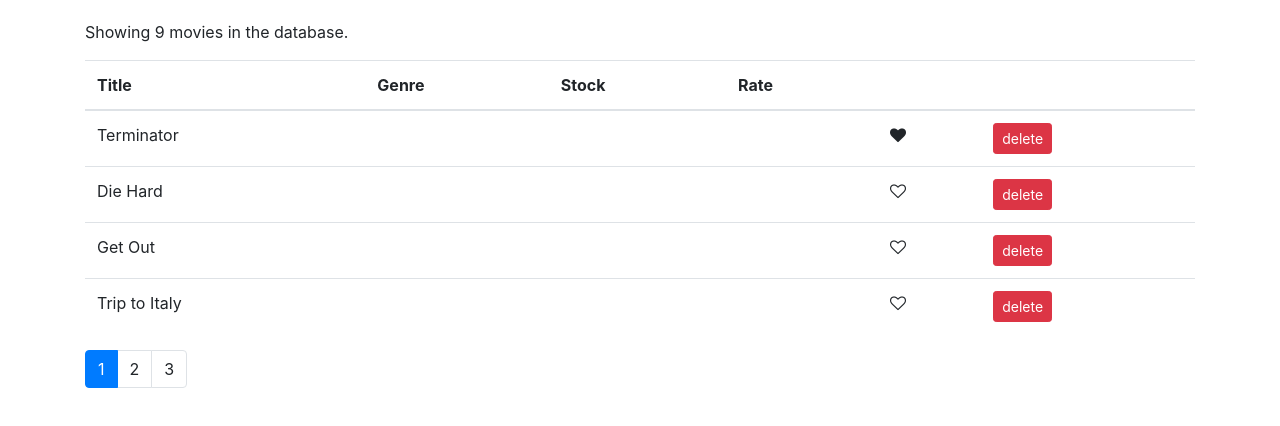
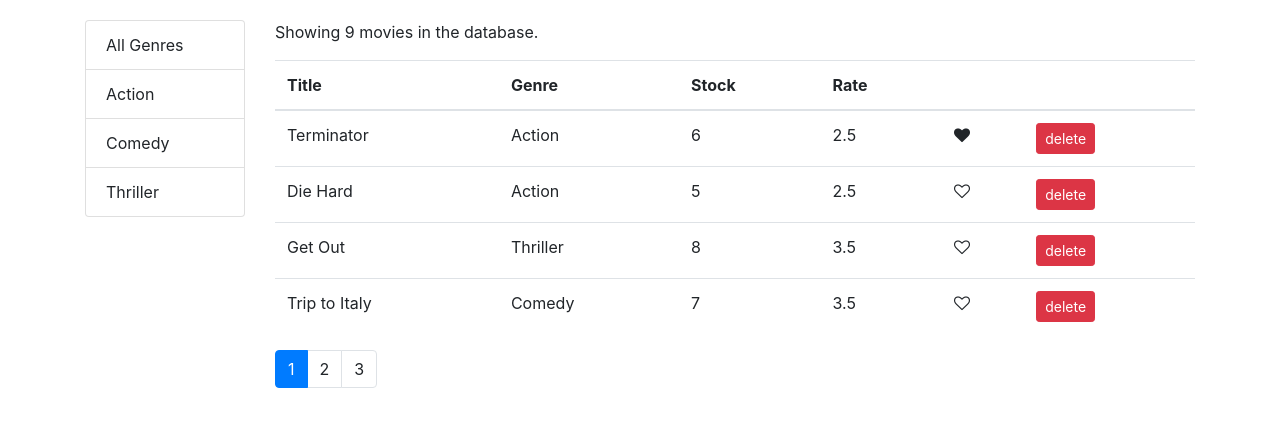
Before and after one commit to benjamin-karami/vidly, a React (Create React App) app: page / in a window 1280 px wide. Shown: the top 426 px of the page. Built offline with nearby package versions, Linux system fonts and the light colour scheme.

Commit message:
ListGroup (filter)

```diff
--- a/package.json
+++ b/package.json
@@ -6,6 +6,7 @@
     "bootstrap": "^4.1.1",
     "font-awesome": "^4.7.0",
     "lodash": "^4.17.10",
+    "prop-types": "^15.6.2",
     "react": "^16.8.6",
     "react-dom": "^16.8.6",
     "react-key-index": "^0.1.1",
--- /dev/null
+++ b/src/components/common/listGroup.jsx
@@ -0,0 +1,33 @@
+import React from "react";
+
+const ListGroup = props => {
+  const {
+    items,
+    textProperty,
+    valueProperty,
+    selectedItem,
+    onItemSelect
+  } = props;
+  return (
+    <ul className="list-group">
+      {items.map(item => (
+        <li
+          onClick={() => onItemSelect(item)}
+          key={item[valueProperty]}
+          className={
+            item === selectedItem ? "list-group-item active" : "list-group-item"
+          }
+        >
+          {item[textProperty]}
+        </li>
+      ))}
+    </ul>
+  );
+};
+
+ListGroup.defaultProps = {
+  textProperty: "name",
+  valueProperty: "_id"
+};
+
+export default ListGroup;
--- a/src/components/movies.jsx
+++ b/src/components/movies.jsx
@@ -1,15 +1,24 @@
 import React, { Component } from "react";
 import Like from "./common/like";
+import ListGroup from "./common/listGroup";
 import Pageination from "./common/pageination";
 import { getMovies } from "../services/fakeMovieService";
+import { getGenres } from "../services/fakeGenreService";
 import paginate from "../utils/paginate";
 
 class Movies extends Component {
   state = {
-    movies: getMovies(),
+    movies: [],
+    genres: [],
     currentPage: 1,
     pageSize: 4
   };
+
+  componentDidMount() {
+    const genres = [{ name: "All Genres" }, ...getGenres()];
+
+    this.setState({ movies: getMovies(), genres });
+  }
 
   handleDelete = movie => {
     const movies = this.state.movies.filter(m => m._id !== movie._id);
@@ -18,6 +27,10 @@
 
   handlePageChange = page => {
     this.setState({ currentPage: page });
+  };
+
+  handleGenreSelect = genre => {
+    this.setState({ selectedGenre: genre, currentPage: 1 });
   };
 
   handleLike = movie => {
@@ -31,13 +44,32 @@
   render() {
     const { length: count } = this.state.movies;
 
-    const { pageSize, currentPage, movies: allMovies } = this.state;
+    const {
+      pageSize,
+      currentPage,
+      selectedGenre,
+      movies: allMovies
+    } = this.state;
 
     if (count === 0) return <p>There are no movies in the database.</p>;
-    const movies = paginate(allMovies, currentPage, pageSize);
+
+    const filtered =
+      selectedGenre && selectedGenre._id
+        ? allMovies.filter(m => m.genre._id === selectedGenre._id)
+        : allMovies;
+
+    const movies = paginate(filtered, currentPage, pageSize);
     return (
-      <React.Fragment>
-        <p>Showing {count} movies in the database.</p>
+      <div className="row">
+        <div className="col-2">
+          <ListGroup
+            items={this.state.genres}
+            onItemSelect={this.handleGenreSelect}
+            selectedItem={this.state.selectedGenre}
+          />
+        </div>
+        <div className="col">
+          <p>Showing {filtered.length} movies in the database.</p>
           <table className="table">
             <thead>
               <tr>
@@ -53,9 +85,9 @@
               {movies.map(movie => (
                 <tr key={movie._id}>
                   <td>{movie.title}</td>
-                <td>{movie.genre.Name}</td>
-                <td>{movie.nimberInStock}</td>
-                <td>{movie.dailyRentaRate}</td>
+                  <td>{movie.genre.name}</td>
+                  <td>{movie.numberInStock}</td>
+                  <td>{movie.dailyRentalRate}</td>
                   <td>
                     <Like
                       liked={movie.liked}
@@ -75,12 +107,13 @@
             </tbody>
           </table>
           <Pageination
-          itemsCount={count}
+            itemsCount={filtered.length}
             pageSize={pageSize}
             onPageChange={this.handlePageChange}
             currentPage={currentPage}
           />
-      </React.Fragment>
+        </div>
+      </div>
     );
   }
 }
```
Also changed, not shown: src/components/common/pageination.jsx (+8 -0 lines), 1 other file (tests, documents, lock files or other folders). Lines whose indentation alone changed are shown as unchanged.
